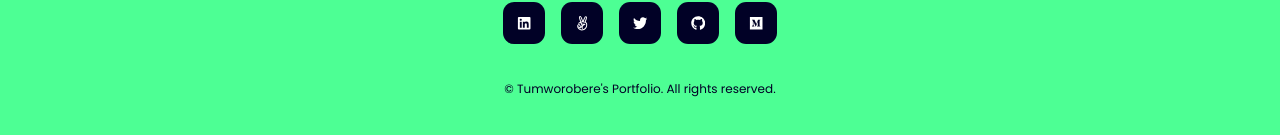
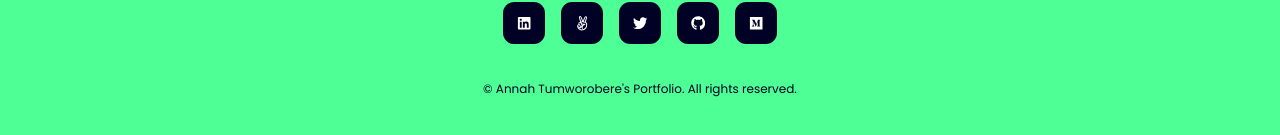
Before and after one commit to Tumworobere/Annah-s-Portfolio, a React (Create React App) app: page / in a window 1280 px wide. Shown: the part 5050-5185 px from the top of the page. Built offline with nearby package versions, Linux system fonts and the light colour scheme.

Commit message:
Updated the footer

```diff
--- a/src/components/footer/Footer.jsx
+++ b/src/components/footer/Footer.jsx
@@ -24,7 +24,7 @@ const Footer = () => {
         <a href="https://medium.com/@annaht.annah"><FaMedium /></a>
       </div>
       <div className="footer_copyright">
-        <small>&copy; Tumworobere's Portfolio. All rights reserved.</small>
+        <small>&copy; Annah Tumworobere's Portfolio. All rights reserved.</small>
       </div>
     </footer>
   )
```
